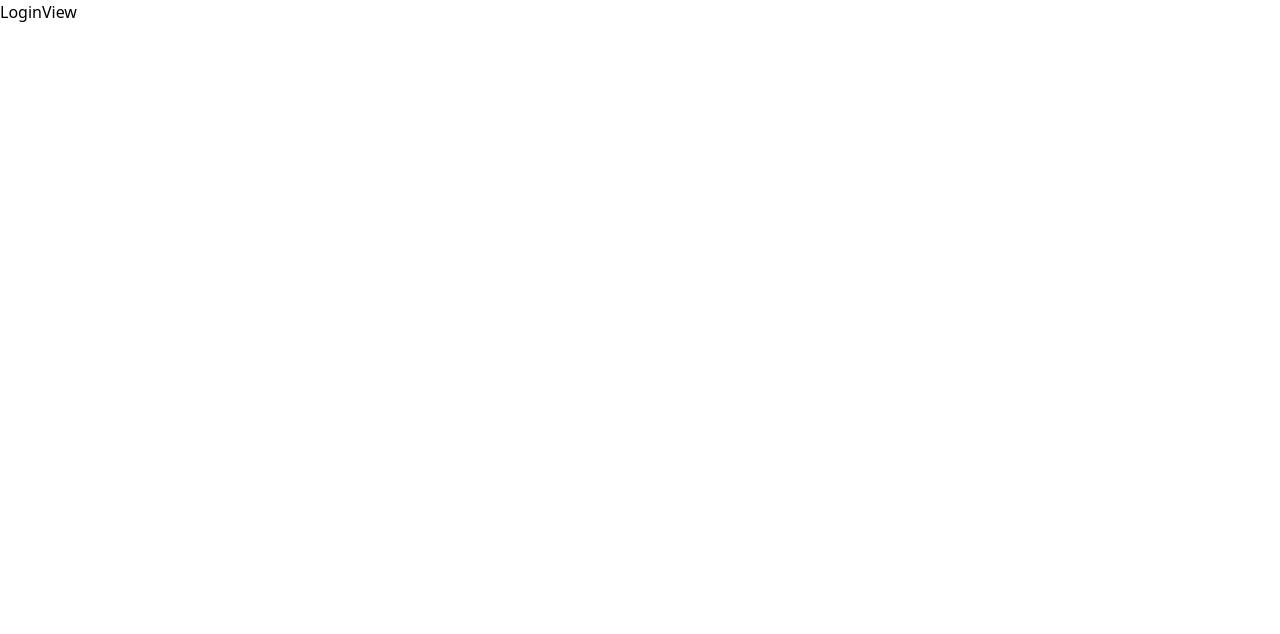
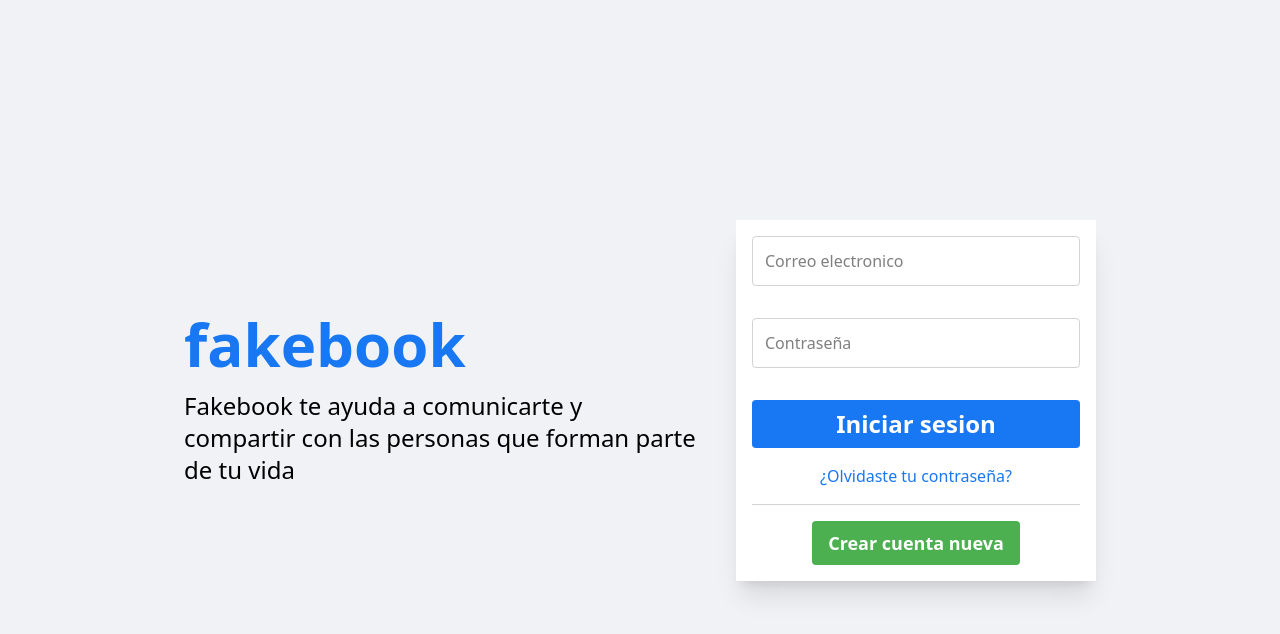
Before and after one commit to JesusMoraColmenaresDev/Fakebook---Frontend, a React (Vite) app: page /login in a window 1280 px wide. Shown: the top 634 px of the page. Built offline with nearby package versions, Linux system fonts and the light colour scheme.

Commit message:
login page frontend finished

```diff
--- a/package.json
+++ b/package.json
@@ -13,6 +13,7 @@
     "@tailwindcss/vite": "^4.1.12",
     "react": "^19.1.1",
     "react-dom": "^19.1.1",
+    "react-hook-form": "^7.62.0",
     "react-router": "^7.8.2",
     "tailwindcss": "^4.1.12"
   },
--- a/src/views/autentication/LoginView.tsx
+++ b/src/views/autentication/LoginView.tsx
@@ -1,8 +1,48 @@
+import { useEffect, useState } from "react"
+import { useForm } from "react-hook-form"
 
+type Loginform = {
+    email: string,
+    password: string
+}
 function LoginView() {
-  return (
-    <div>LoginView</div>
-  )
+
+    const { register, handleSubmit, reset, formState: { errors } } = useForm<Loginform>()
+
+    const onsubmit = (data: Loginform) => {
+        console.log(data)
+    }
+
+    const isTiny = window.innerWidth <= 400
+
+    return (
+        <>
+            <div className="flex items-center w-full h-screen justify-center  bg-[#F0F2F5] max-md:flex-col px-8 gap-10">
+                <div className="max-w-lg">
+                    <h1 className="text-[#1877F2] mb-4 font-bold text-6xl w-fit max-md:w-full max-md:text-center">fakebook</h1>
+                    <p className="text-2xl max-md:w-full max-md:text-center ">Fakebook te ayuda a comunicarte y compartir con las personas que forman parte de tu vida</p>
+                </div>
+
+                <div className={`h-fit ${isTiny ? "max-w-[260px]" : "w-[360px]"} bg-white py-4 px-4 shadow-xl`}>
+                    <form className="w-full" onSubmit={handleSubmit(onsubmit)}>
+                        <div className="flex flex-col gap-8">
+                            <input type="email" className="border-1 rounded-sm p-3 border-[#D3D3D3]" placeholder="Correo electronico" {...register("email", { required: true })} />
+                            <input type="password" className="border-1 rounded-sm p-3 border-[#D3D3D3]" placeholder="Contraseña" {...register("password", { required: true })} />
+                            <input type="submit" className="bg-[#1877F2] text-white font-bold p-2 rounded-sm text-2xl" value="Iniciar sesion" />
+                        </div>
+                    </form>
+
+                    <div className="flex flex-col items-center gap-4">
+                        <a className="text-[#1877F2] w-full text-center border-b-1 border-b-[#D3D3D3] py-4 " href="/">¿Olvidaste tu contraseña?</a>
+
+                        <button className="bg-[#4CAF50] text-white font-bold py-2 px-4 rounded-sm text-lg w-fit">
+                            Crear cuenta nueva
+                        </button>
+                    </div>
+                </div>
+            </div>
+        </>
+    )
 }
 
 export default LoginView
```
Also changed, not shown: 1 other file (tests, documents, lock files or other folders).
